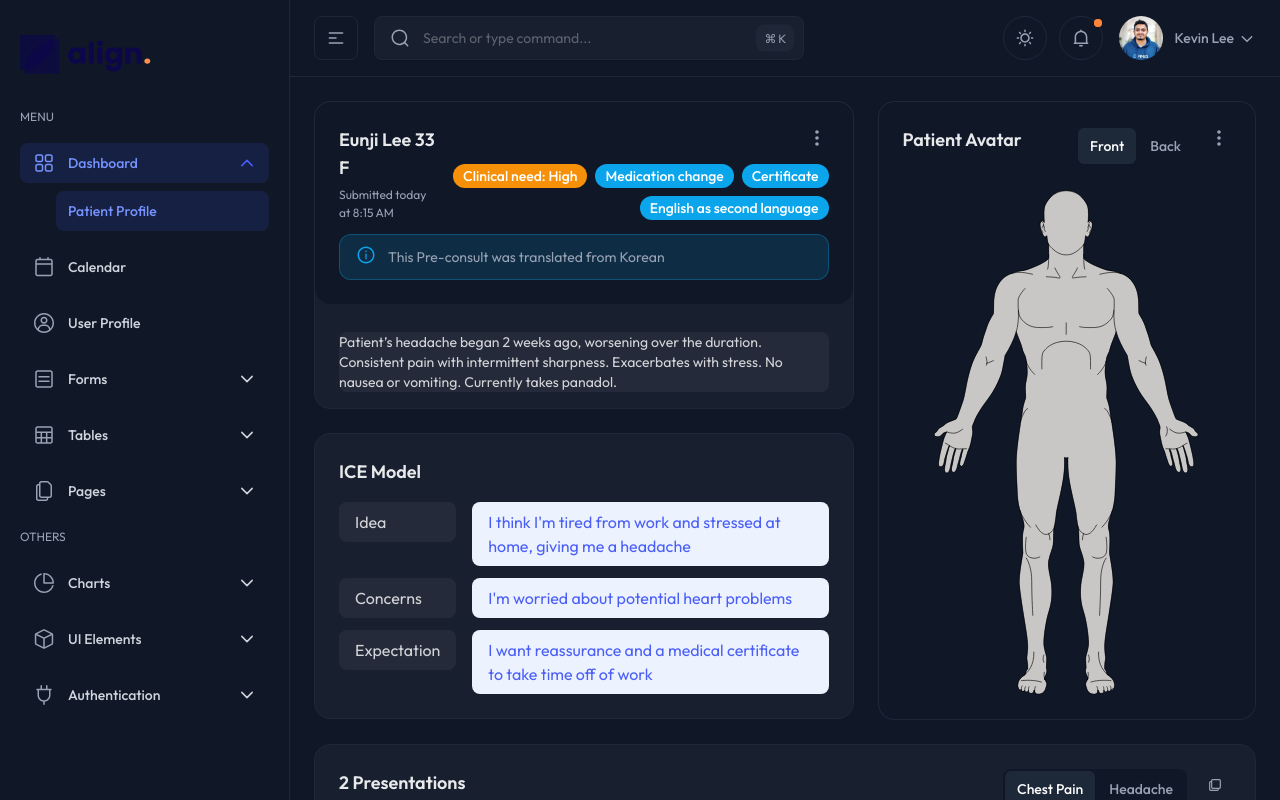
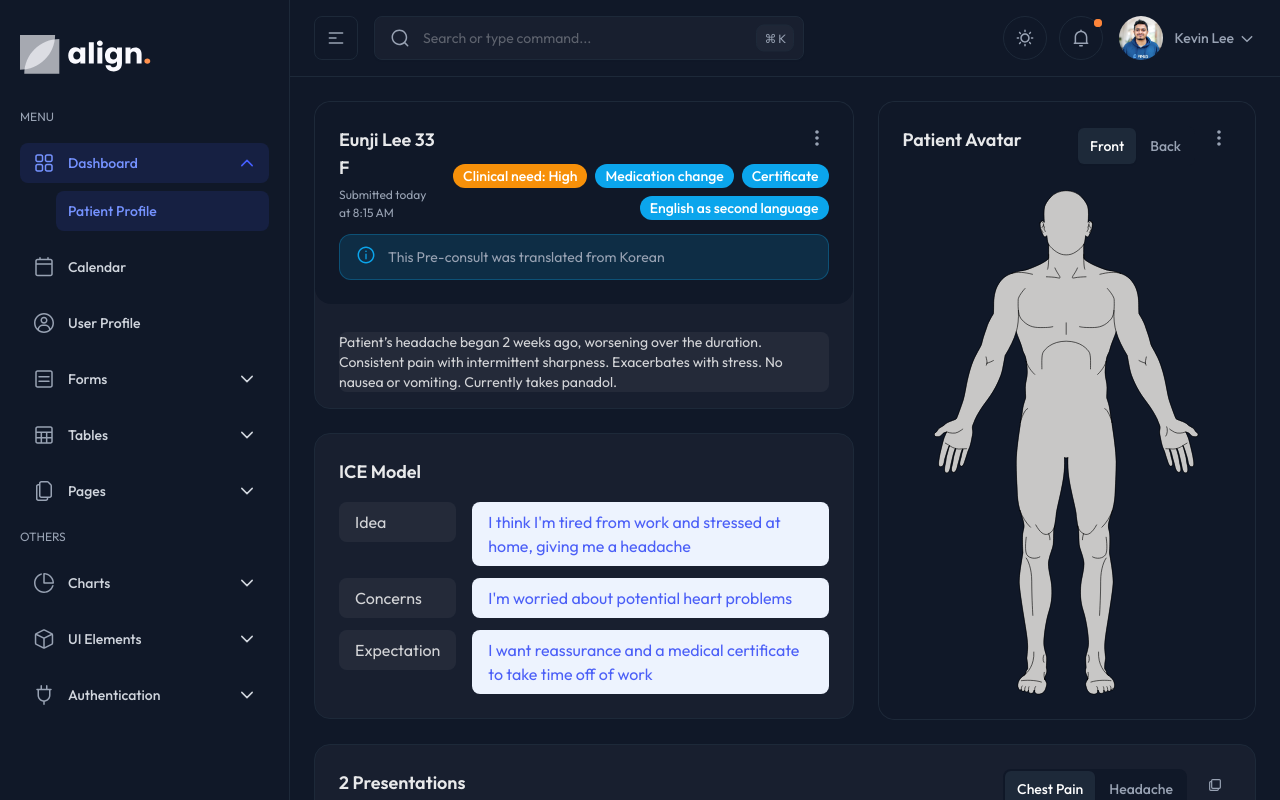
Before and after one commit to kahmunrah/Jimin-Dashboard-Website, a Next.js app in the folder next-dashboard/: page / in a window 1280 px wide. Both pictures are taken after a click on the button 1024 px from the left and 38 px from the top of the page. Shown: the top 800 px of the page. Built offline with nearby package versions, Linux system fonts and the light colour scheme.

Commit message:
fix: update dark mode logos

```diff
--- a/next-dashboard/src/layout/AppHeader.tsx
+++ b/next-dashboard/src/layout/AppHeader.tsx
@@ -95,7 +95,7 @@ const AppHeader: React.FC = () => {
               width={154}
               height={32}
               className="hidden dark:block"
-              src="/images/logo/Align-Logo-with-words.svg"
+              src="/images/logo/Align-logo-with-words-dark-mode.svg"
               alt="Logo"
             />
           </Link>
--- a/next-dashboard/src/layout/AppSidebar.tsx
+++ b/next-dashboard/src/layout/AppSidebar.tsx
@@ -319,7 +319,7 @@ const AppSidebar: React.FC = () => {
               />
               <Image
                 className="hidden dark:block"
-                src="/images/logo/Align-Logo-with-words.svg"
+                src="/images/logo/Align-logo-with-words-dark-mode.svg"
                 alt="Logo"
                 width={150}
                 height={40}
```
